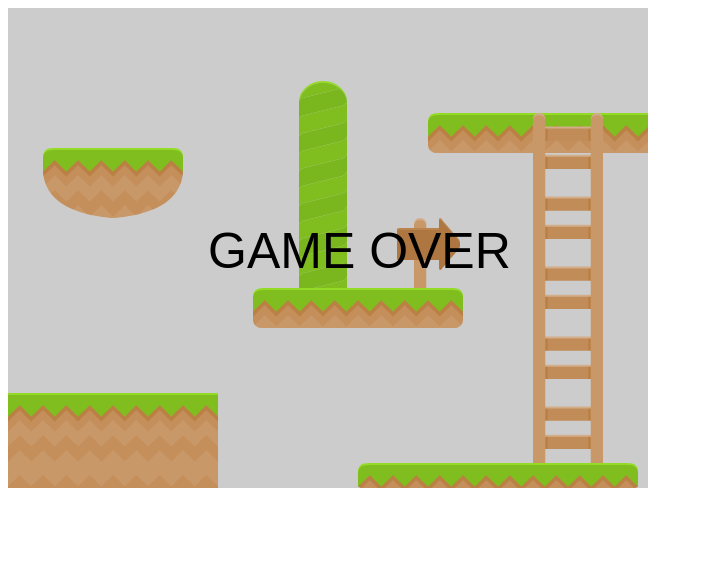
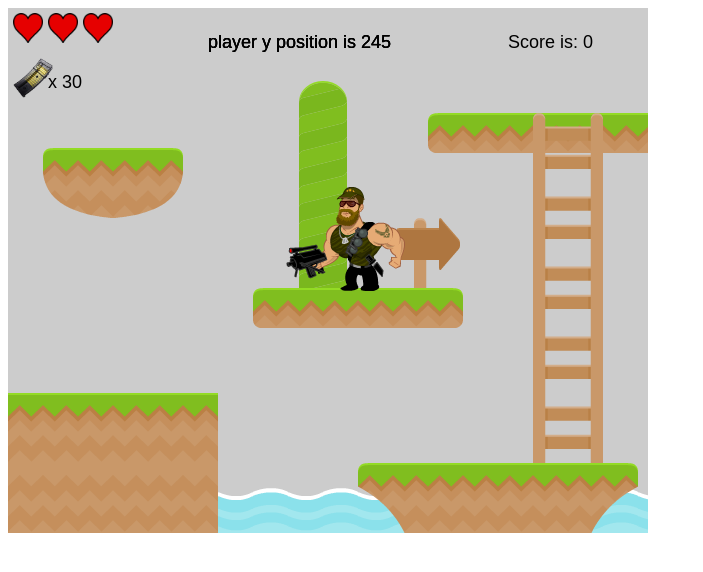
Before and after one commit to Liam-Hobbs/Chuck-Norris-Platforming-Adventure-, a plain HTML site: page index.html in a window 1280 px wide. Shown: the whole page, without its empty margins (0-703 px from the left). Drawn offline with Linux system fonts and the light colour scheme.

Commit message:
Game States

```diff
--- a/index.html
+++ b/index.html
@@ -1,7 +1,7 @@
 <html>
 
 <body>
-    <canvas id="gameCanvas" width="640" height="480">
+    <canvas id="gameCanvas" width="640" height="525">
         This text is displayed if your browser does not support HTML5.
     </canvas>
     <script src="howler.js"></script>
--- a/main.js
+++ b/main.js
@@ -33,10 +33,10 @@ function getDeltaTime()
 
 
 var STATE_PLAY = 0;
-var STATE_LOOSE = 1;
+var STATE_LOSE = 1;
 var STATE_WIN = 2;
 
-var gameState = 0;
+var gameState = STATE_PLAY;
 
 var fpsTime = 1;
 var fps = 1;
@@ -242,16 +242,6 @@ function drawMap() {
     }
 }
 
-
-function GameOver()
-{
-if (gameState = 1);
-context.fillStyle = "#000";
-context.font = "50px Arial";
-context.fillText ( "GAME OVER",200,260);
-}
-
-
 function run()
 {
     context.fillStyle = "#ccc";
@@ -259,13 +249,33 @@ function run()
 
     var deltaTime = getDeltaTime();
 
+    if(player.position.y >= 600 && gameState == STATE_PLAY)
+    {
+        gameState == STATE_LOSE;
+    }
+
     drawMap();
 
-     player.update(deltaTime);
+    player.update(deltaTime);
 
-    if(gameState = 1 ) GameOver();
-    else if (gameState = 2) Win();
-    else if (gameState = 0) player.draw();
+    if(gameState == STATE_PLAY)
+    {
+        player.draw();
+    }
+    else if (gameState == STATE_LOSE)
+    {
+        context.fillStyle = "#000";
+        context.font = "50px Arial";
+        context.fillText("GAME OVER", 200, 260);
+    }
+    else if (gameState == STATE_WIN)
+    {
+        context.fillStyle = "#000";
+        context.font = "50px Arial";
+        context.fillText("YOU WIN", 200, 260);
+    }
+
+
 
 
 
--- a/player.js
+++ b/player.js
@@ -207,7 +207,7 @@ this.sprite.update(deltaTime);
             this.scoreCount++;
         }
           if (keyboard.isKeyDown(keyboard.KEY_W) == true) {
-              gameState = 1;
+              this.healthCount++;
         }
           if (cellAtTileCoord(LAYER_OBJECT_TRIGGERS, tx, ty) == true) {
               this.scoreCount++;
@@ -239,6 +239,9 @@ Player.prototype.draw = function () {
 
     for (var i = 0; i < this.healthCount; i++) {
         context.drawImage(healthIcon, iconXoffset + (iconXRepeating * i), iconYoffset, iconSizeX, iconSizeY);
+      context.fillStyle = "#000";
+        context.font = "18px Arial";
+        context.fillText("player y position is " + this.position.y.toString(), 200, 40);
     }
 
 }
```
